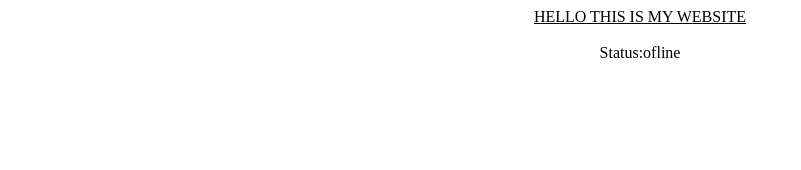
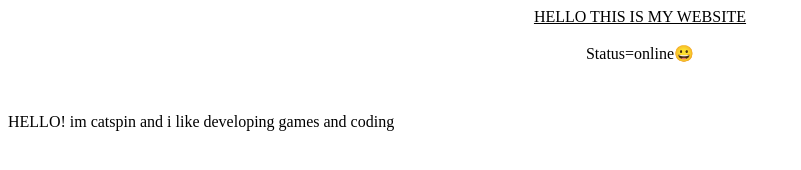
Before and after one commit to Catspin/newweb, a plain HTML site: page index.html in a window 1280 px wide. Shown: the whole page, without its empty margins (0-801 px from the left). Drawn offline with Linux system fonts and the light colour scheme.

Commit message:
Update index.html

```diff
--- a/index.html
+++ b/index.html
@@ -1,7 +1,11 @@
 <p style="text-align:center"><u>HELLO THIS IS MY WEBSITE</u><br />
 <br />
-Status:ofline</p>
+Status=online😀</p>
 
 <p style="text-align:center">&nbsp;</p>
 
+<p>HELLO! im catspin and i like developing games and coding</p>
+
 <p>&nbsp;</p>
+
+<p>&nbsp;</p>
```
